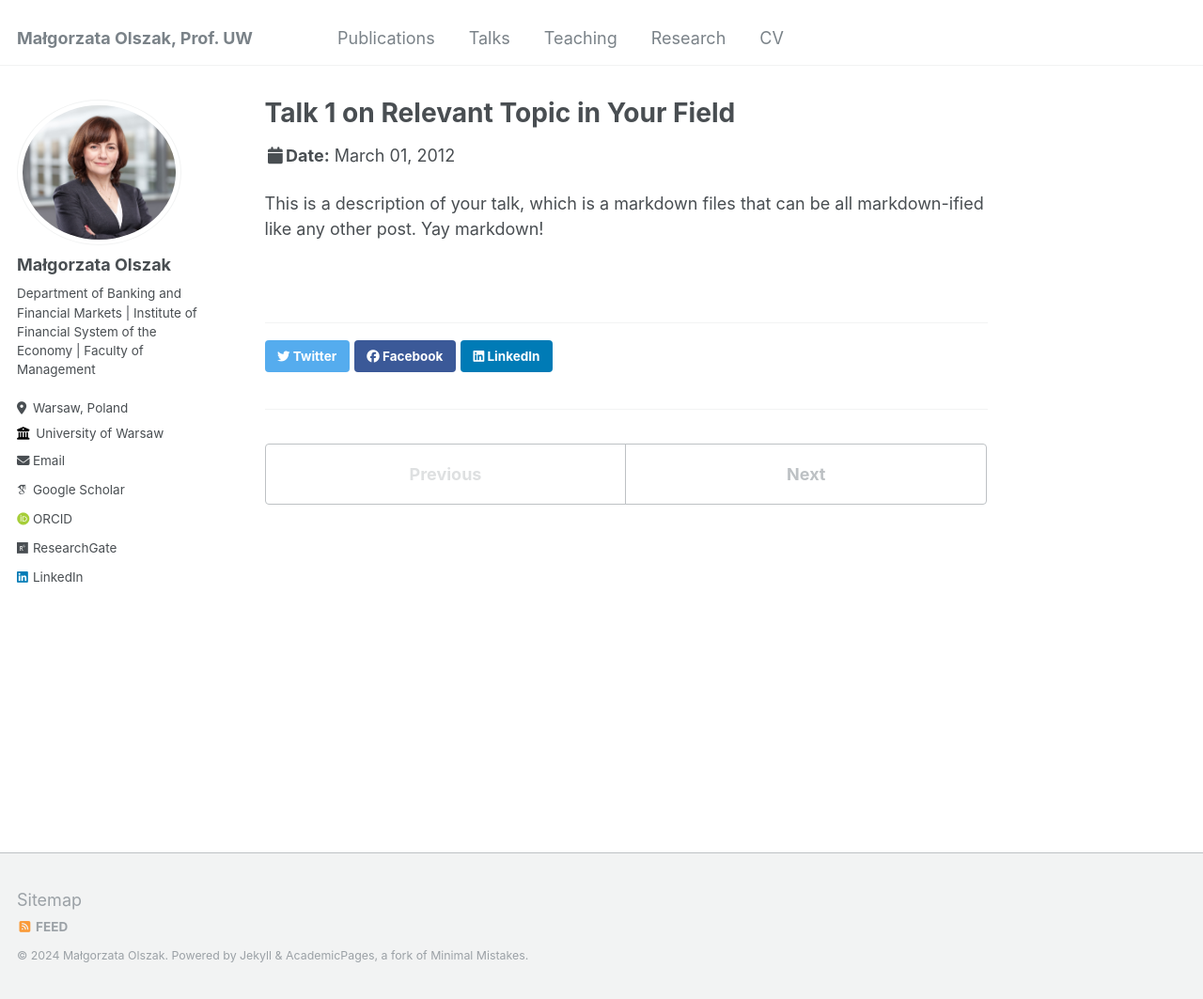
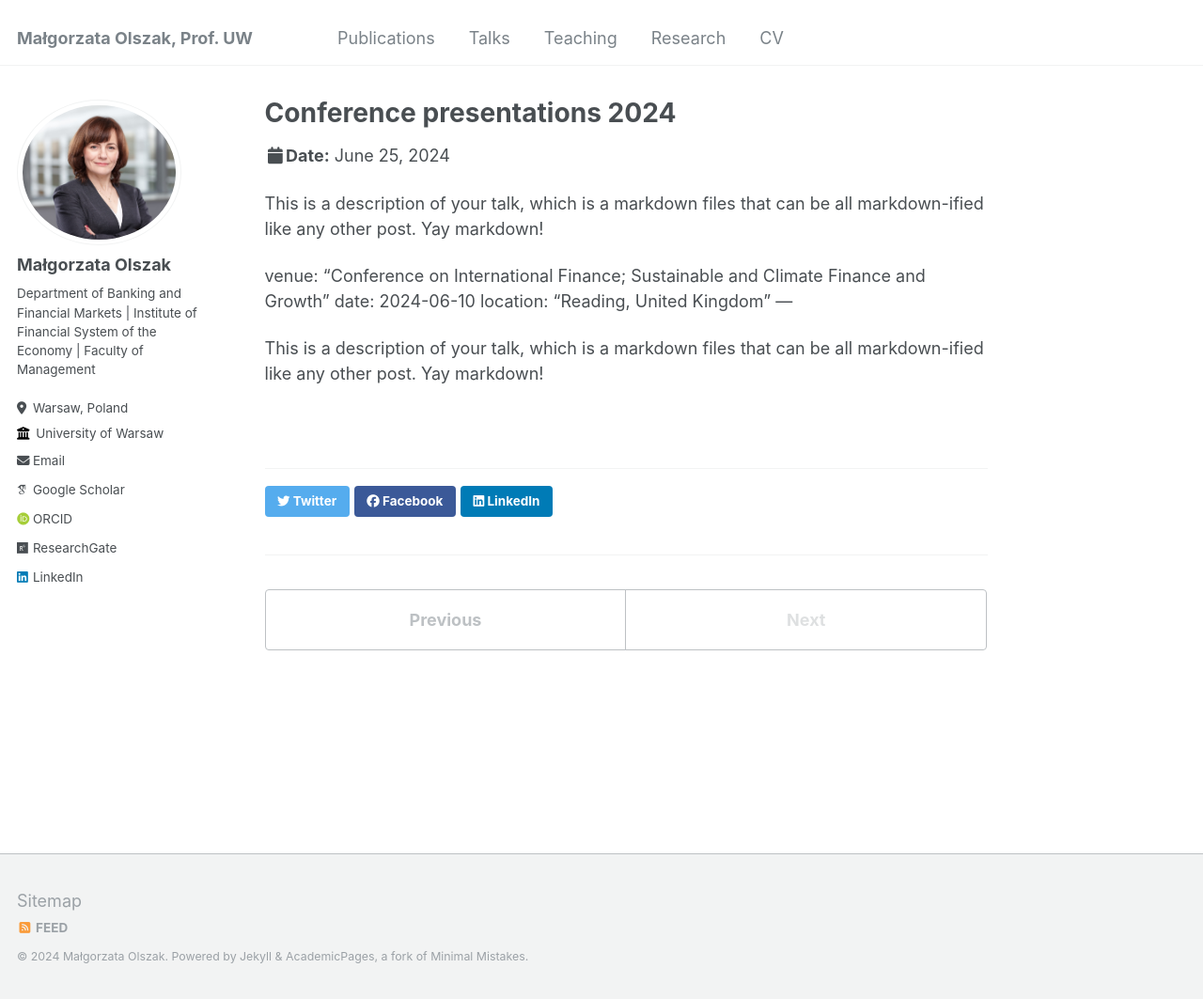
Before and after one commit to ma-olszak/ma-olszak.github.io, a Jekyll site: the page built from _talks/2012-03-01-talk-1.md, in a window 1280 px wide and 1063 px high. Shown: the whole window at 94% size. Built offline with Jekyll 4.4.1, drawn with Linux system fonts in a browser that asks for light colours; some web fonts are replaced.

Commit message:
Update 2012-03-01-talk-1.md

```diff
--- a/_talks/2012-03-01-talk-1.md
+++ b/_talks/2012-03-01-talk-1.md
@@ -1,11 +1,18 @@
 ---
-title: "Talk 1 on Relevant Topic in Your Field"
+title: "Conference presentations 2024"
 collection: talks
 type: "Talk"
 permalink: /talks/2012-03-01-talk-1
-venue: "UC San Francisco, Department of Testing"
-date: 2012-03-01
-location: "San Francisco, California"
+venue: "International Risk Management Conference"
+date: 2024-06-25
+location: "Milan, Italy"
 ---
 
 This is a description of your talk, which is a markdown files that can be all markdown-ified like any other post. Yay markdown!
+
+venue: "Conference on International Finance; Sustainable and Climate Finance and Growth"
+date: 2024-06-10
+location: "Reading, United Kingdom"
+---
+
+This is a description of your talk, which is a markdown files that can be all markdown-ified like any other post. Yay markdown!
```
